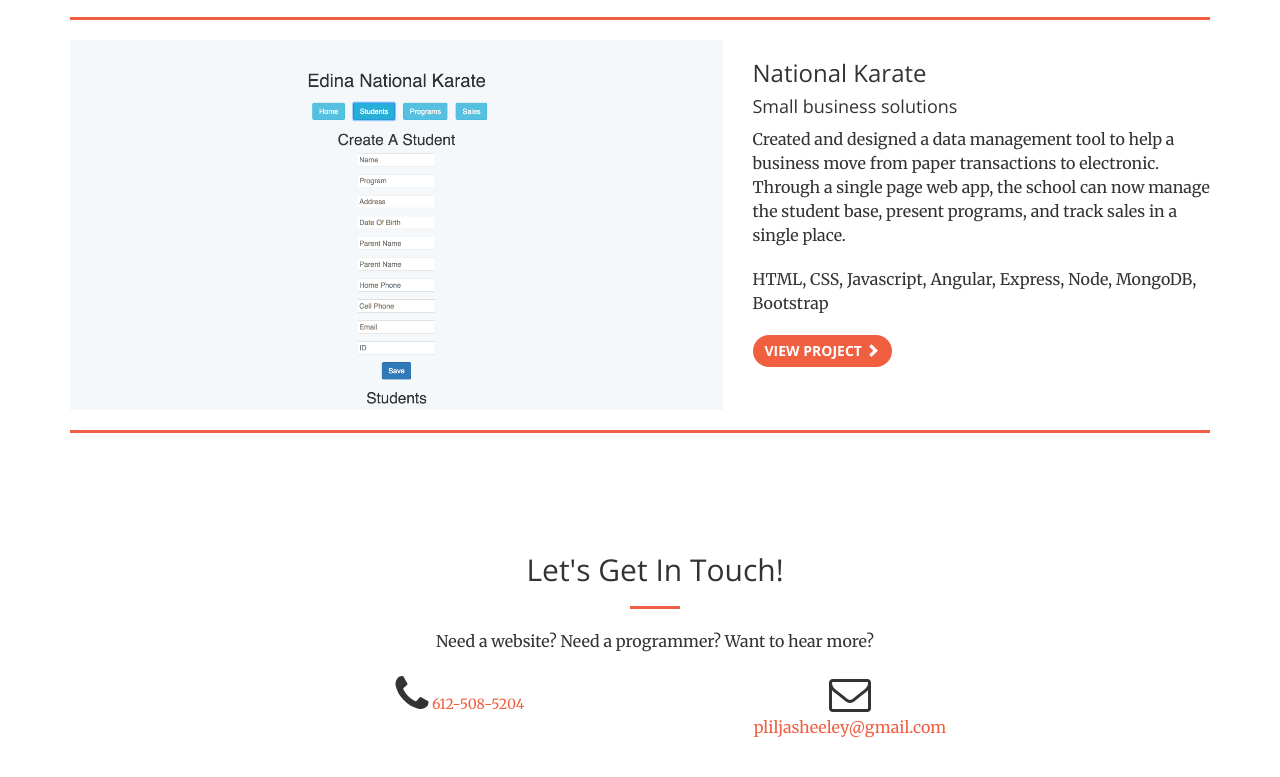
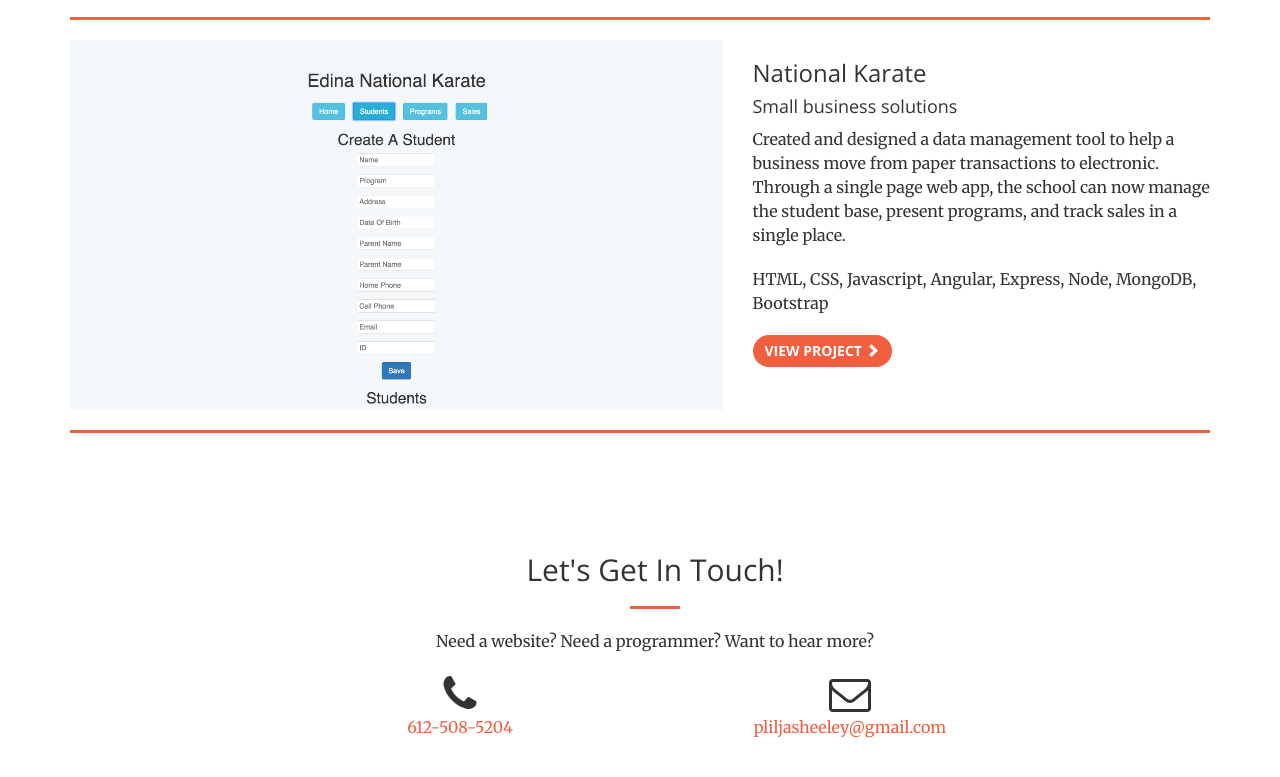
Before and after one commit to PLiljaSheeley/Peter-home, a website: page index.html in a window 1280 px wide. Shown: the part 2413-3190 px from the top of the page. Drawn offline with nearby package versions, Linux system fonts and the light colour scheme.

Commit message:
fixed tel link

```diff
--- a/index.html
+++ b/index.html
@@ -179,7 +179,7 @@
                 </div>
                 <div class="col-lg-4 col-lg-offset-2 text-center">
                     <i class="fa fa-phone fa-3x sr-contact"></i>
-                    <a href="tel: 6125085204">612-508-5204</a>
+                    <p><a href="tel: 6125085204">612-508-5204</a></p>
                 </div>
                 <div class="col-lg-4 text-center">
                     <i class="fa fa-envelope-o fa-3x sr-contact"></i>
```
